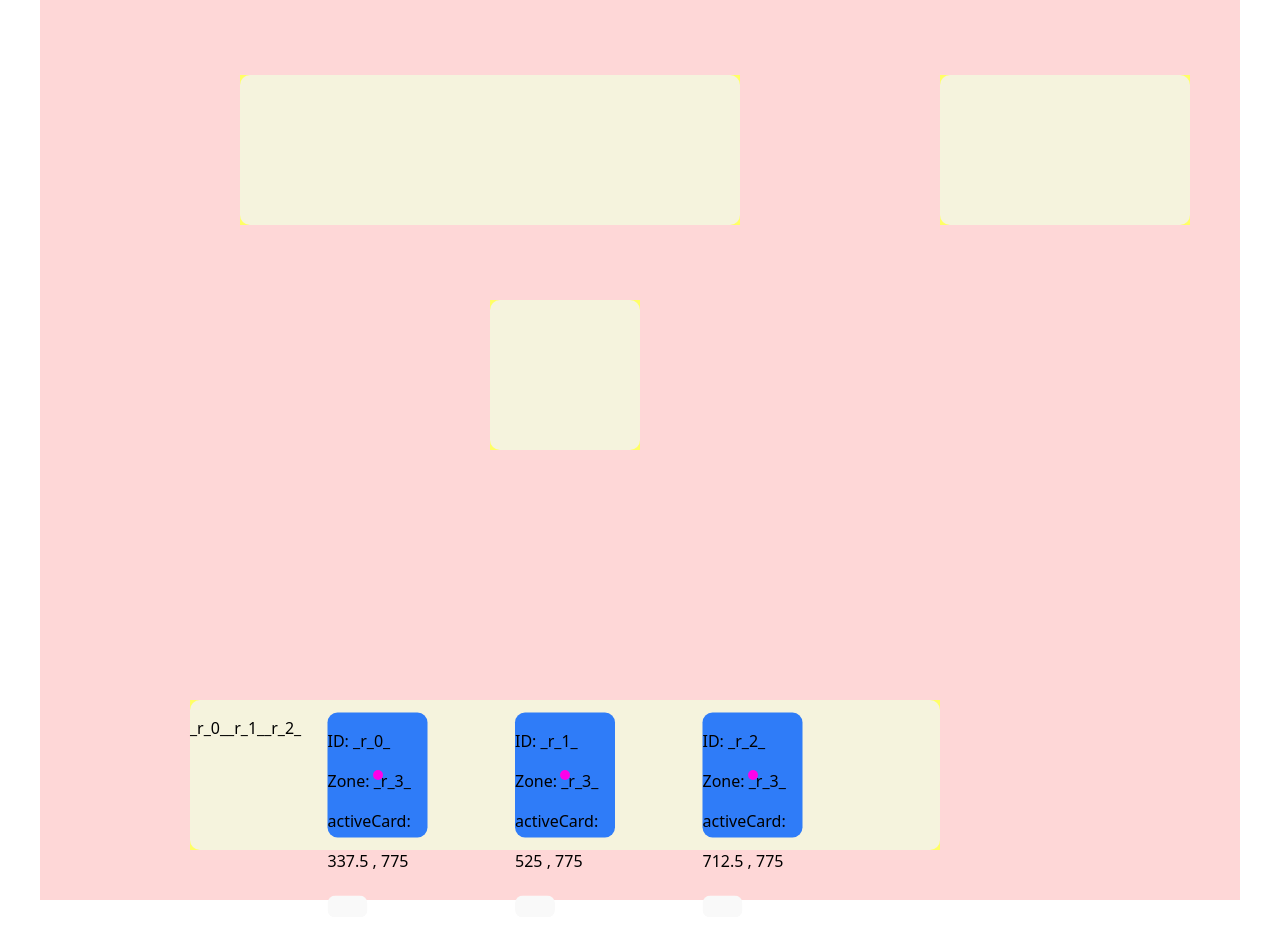
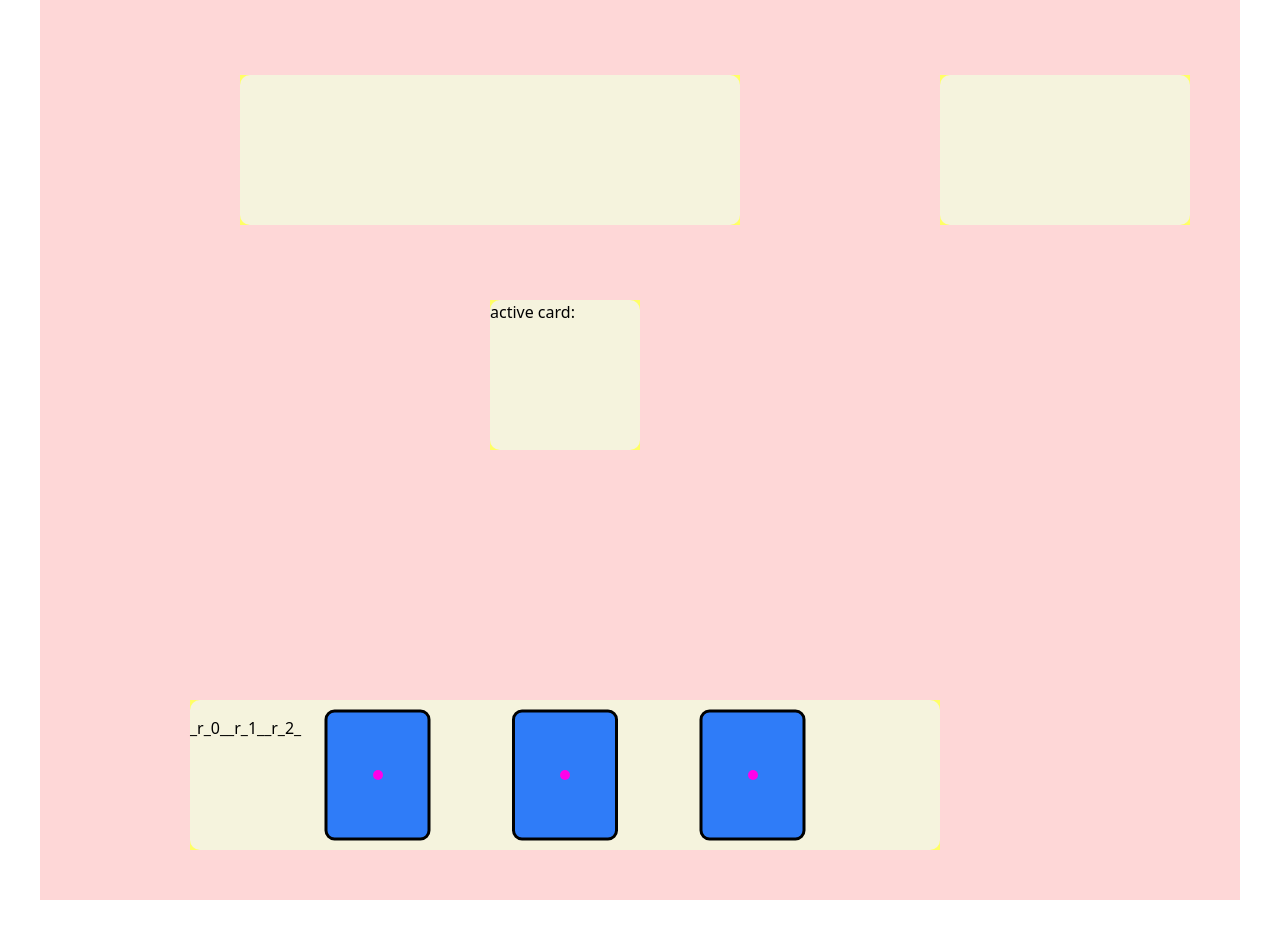
Before and after one commit to a0-ye/aye-site, a React (Vite) app: page / in a window 1280 px wide. Shown: the top 938 px of the page. Before the commit the page ends 917 px from the top, so only its background shows below. Built offline with nearby package versions, Linux system fonts and the light colour scheme.

Commit message:
working activate/close and show content

```diff
--- a/src/App.tsx
+++ b/src/App.tsx
@@ -44,8 +44,8 @@ function App() {
                     dimensions:{width:150,height:150}, changeOrigins:() => {}},
   }
 
-  // create State & Managers + load zones with changeOrigins
-  const [cardsData, zoneData, moveCard, changeOrigins] = useCardHandler(initialCards, initialZones, handZoneID);
+  // create State & Managers + load zones
+  const [cardsData, zoneData, moveCard] = useCardHandler(initialCards, initialZones, handZoneID);
   /**
    * FLOW: card dragged to UseZone --> OnDragEndHandler sees its UseZone.
    * SPECIAL CASE! used!: setActiveCard to the one dropped in UseZone.
@@ -98,7 +98,7 @@ function App() {
 
   function generateCards(): ReactNode {
     return Object.entries(cardsData).map(([id, cardData]) => {
-      return (<MotionCard key={id} activeCard={activeCard} setActiveCard={setActiveCard} cardData={cardData}></MotionCard>) })
+      return (<MotionCard key={id} activeCard={activeCard} setActiveCard={setActiveCard} cardData={cardData}>{AboutMeContent}</MotionCard>) })
   }
 
   return (
@@ -118,6 +118,7 @@ function App() {
           </CardZone>
 
           <CardZone zoneData={zoneData[UseZoneID]}  >
+            active card: {activeCard}
           </CardZone>
 
         </DndContext>
--- a/src/assets/CardContent/AboutMe.tsx
+++ b/src/assets/CardContent/AboutMe.tsx
@@ -17,15 +17,15 @@ export const AboutMeContent =
         <img src="src/assets/img/hes all in.jpg"></img>
         <p>I am a recent Graduate from UC San Diego :picture of me: with a B.S. in Computer Science!</p>
         <p>I believe in having honest, open, and direct communication. I am not afraid to be wrong and value the input of others greatly.</p>
-        <p>This does not mean I am a pushover. I am not a yes man.</p>
+        {/* <p>This does not mean I am a pushover. I am not a yes man.</p> */}
 
-        <p>Learning about new subjects and asking people questions about what they love is one of my great joys, and I genuienly take interest, no matter how corny that sounds</p>
+        {/* <p>Learning about new subjects and asking people questions about what they love is one of my great joys, and I genuienly take interest, no matter how corny that sounds</p> */}
 
         <p></p>
 
-        <p>I have a big interest in gadgets and whatnots and having deep conversations... lol? </p>
+        {/* <p>I have a big interest in gadgets and whatnots and having deep conversations... lol? </p> */}
         <p/>
-        <p>I love one piece! I love gaming, and in particular Pikmin, overwatch, Balatro especially, and more! </p>
+        {/* <p>I love one piece! I love gaming, and in particular Pikmin, overwatch, Balatro especially, and more! </p> */}
     </div>
 
 )
--- a/src/assets/components/DraggableCardKit/MotionCard.tsx
+++ b/src/assets/components/DraggableCardKit/MotionCard.tsx
@@ -41,11 +41,14 @@ export default function MotionCard(props: CardProps) {
      * PLAN: useEffect( [activeCard]) to expand the card AND limit its drag.
      *      how can I add content to it? should it be pre-loaded and fade in? including the button?
      */
-    useEffect(()=>{
+    useEffect(()=>{ // animate to the active/inactive card styles
         if (activeCard != cardData.id){
-            animate(ref.current, cardStyle) // animate back to default style
+            animate(ref.current, cardStyle)
+            animate('.cardContentWrap', {opacity:0})
         } else {
-            animate(ref.current, {width:500,height:900, zIndex:10})
+            animate(ref.current, openCardStyle)
+            animate('.cardContentWrap', {opacity:1}, {duration: 1})
+
         }
 
     }, [activeCard]);
@@ -53,7 +56,7 @@ export default function MotionCard(props: CardProps) {
     return (
     <motion.div className = "MotionCard"
                 ref={ref}
-                drag
+                drag = { props.activeCard != cardData.id }
                 onDrag={(_,info)=>{
                     // info.offset is the total mouse displacement from the start of the drag
                     // using this, we can calculate the position we need to drag to via origin + offset!
@@ -67,7 +70,7 @@ export default function MotionCard(props: CardProps) {
                     returnToOrigin()}}
                 style={{
                     x:currentX, y:currentY, // controls the position of the card. Uses currentX and currentY to spring towards targetXY
-                    backgroundColor: props.activeCard == cardData.id ? "#f82fddff": "#2f7cf8",
+                    backgroundColor: props.activeCard == cardData.id ? "#ffffffff": "#2f7cf8",
                         ...cardStyle, ...props.style,
                         // originX:cardData.origin.x, originY:cardData.origin.y
                         }}
@@ -77,7 +80,7 @@ export default function MotionCard(props: CardProps) {
                 }}
                 >
             <Draggable style={{pointerEvents: (activeCard == cardData.id ? 'none' : 'auto') }} drag_id={cardData.id}/>
-
+                <motion.div className={"cardContentWrap"} ref={ref} style={{...cardContentStyle , pointerEvents: (activeCard == cardData.id ? 'auto' : 'none')}}>
                     <p>ID: {cardData.id}</p>
                     <p>Zone: {cardData.zone}</p>
                     <p>activeCard: {props.activeCard}</p>
@@ -87,6 +90,7 @@ export default function MotionCard(props: CardProps) {
                     }}></button>
 
                     {props.children}
+                </motion.div>
     </motion.div>
 
     )
@@ -101,9 +105,23 @@ const cardStyle: CSSProperties = {
     zIndex:2,
     color:'black',
     borderRadius: 10,
+    borderStyle:'solid',
+    borderWidth:3,
+    borderColor:'black',
     position:'absolute',
 
     alignContent:'left',
     textAlign:'left',
     // padding:15 // cant do padding, risks misaligning
 }
+
+
+const openCardStyle: CSSProperties = {
+    width:500, height:900,
+    zIndex:10,
+    opacity:1
+}
+
+const cardContentStyle: CSSProperties = {
+
+}
--- a/src/assets/components/dnd-kit-wrappers/draggable.tsx
+++ b/src/assets/components/dnd-kit-wrappers/draggable.tsx
@@ -27,7 +27,7 @@ export default function Draggable(props: draggableProps) {
 }
 const draggableStyle: CSSProperties = {
     width:'100%',height:'100%',
-    backgroundColor:'#ff4ca6ff',
+    backgroundColor:'#05250aff',
     opacity:0,
     position:'absolute',
     // pointerEvents:'none',
```
Lines whose indentation alone changed are shown as unchanged.
